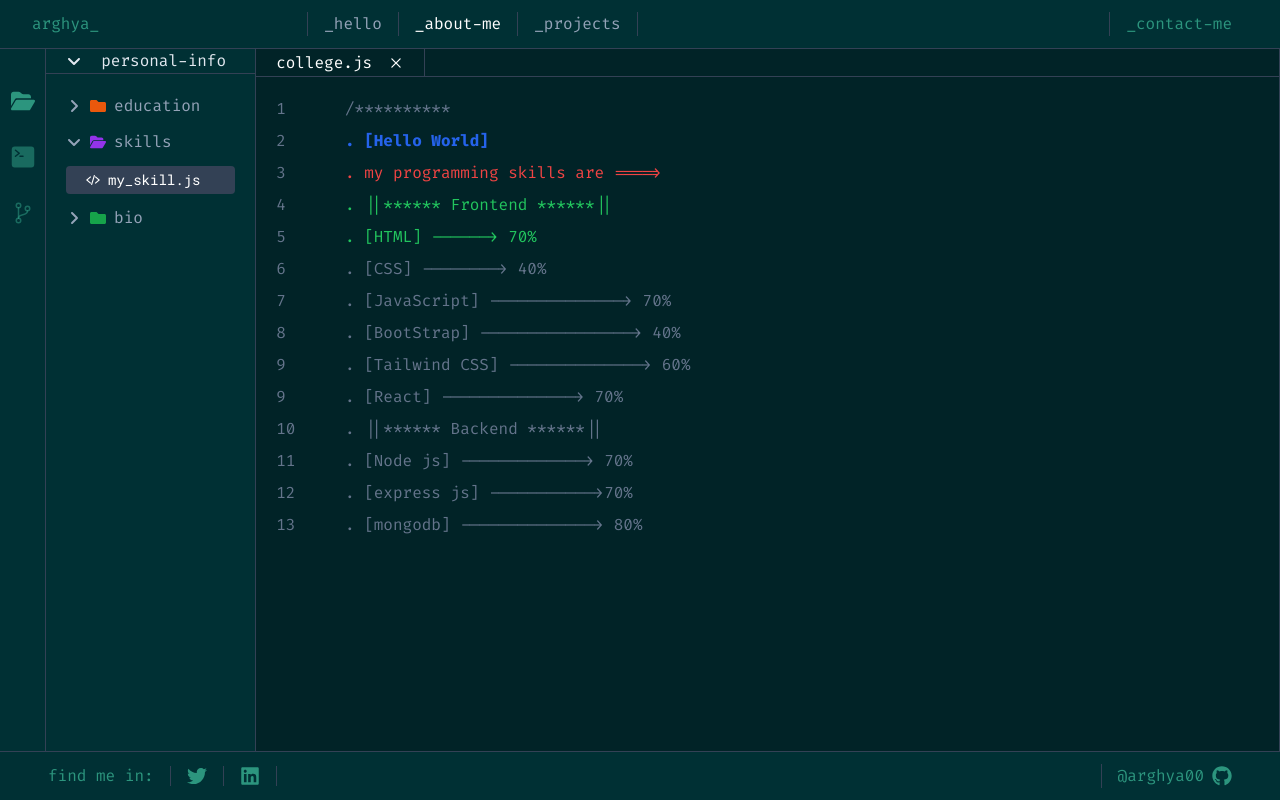
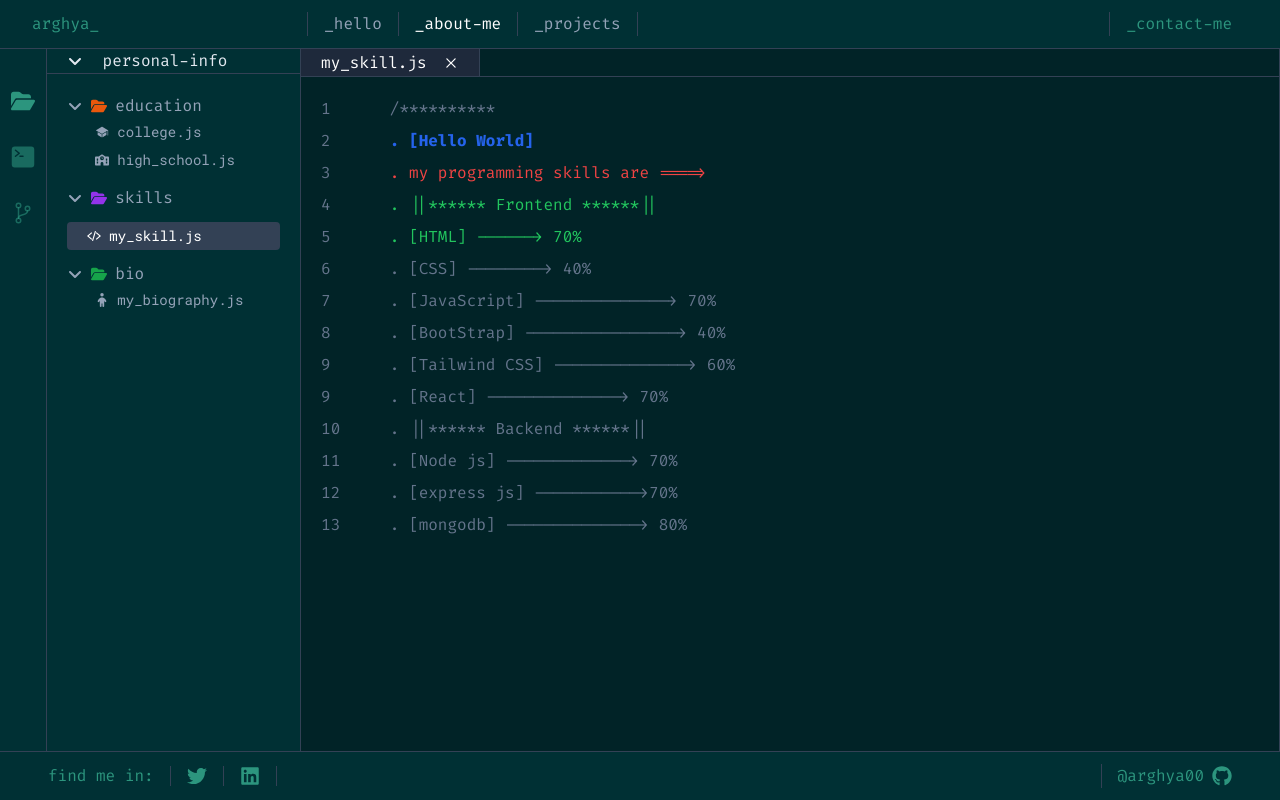
Before and after one commit to arghyadeep00/Portfolio, a React (Vite) app: page /about in a window 1280 px wide. Built offline with nearby package versions, Linux system fonts and the light colour scheme.

Commit message:
refactor: streamline About component logic and enhance folder structure

```diff
--- a/src/pages/About.jsx
+++ b/src/pages/About.jsx
@@ -1,82 +1,116 @@
 import React, { useState } from "react";
-import { BrowserRouter, Route, Routes } from "react-router-dom";
-import { IoTerminal } from "react-icons/io5";
-import { FaAngleDown, FaFolderOpen } from "react-icons/fa6";
-import { IoGitBranchOutline } from "react-icons/io5";
-import { FaFolder } from "react-icons/fa";
-import { FaAngleRight } from "react-icons/fa6";
-import { FaSchool } from "react-icons/fa6";
+import {
+  IoTerminal,
+  IoGitBranchOutline,
+  IoCodeSlashSharp,
+} from "react-icons/io5";
+import {
+  FaAngleDown,
+  FaAngleRight,
+  FaFolderOpen,
+  FaFolder,
+  FaSchool,
+  FaChild,
+} from "react-icons/fa6";
 import { IoIosSchool } from "react-icons/io";
 import { RxCross2 } from "react-icons/rx";
-import { IoCodeSlashSharp } from "react-icons/io5";
-import { FaChild } from "react-icons/fa";
 import College from "../personal_info/College";
 import School from "../personal_info/School";
 import Skill from "../personal_info/Skill";
 import Bio from "../personal_info/Bio";
+
 function About() {
   const [open, setOpen] = useState("block");
-  const [education, setEducation] = useState("hidden");
+  const [education, setEducation] = useState("block");
   const [skill, setSkill] = useState("block");
-  const [bio, setBio] = useState("hidden");
+  const [bio, setBio] = useState("block");
   const [content, setContent] = useState("skill");
+  const [openTabs, setOpenTabs] = useState(["skill"]);
 
   const folderBtnOnClick = () => {
-    open == "block" ? setOpen("hidden") : setOpen("block");
-  };
-  const educationBtnOnClick = () => {
-    education == "hidden" ? setEducation("block") : setEducation("hidden");
-  };
-  const skillBtnOnClick = () => {
-    skill == "hidden" ? setSkill("block") : setSkill("hidden");
-  };
-  const setBioOnClick = () => {
-    bio == "hidden" ? setBio("block") : setBio("hidden");
-  };
-  const handleOnClick = (e) => {
-    setContent(e.target.id);
+    setOpen(open === "block" ? "hidden" : "block");
   };
 
-  const titles = [
-    "college.js",
-    "high_school.js",
-    "my_skill.js",
-    "my_biography.js",
-  ];
+  const educationBtnOnClick = () => {
+    setEducation(education === "hidden" ? "block" : "hidden");
+  };
+
+  const skillBtnOnClick = () => {
+    setSkill(skill === "hidden" ? "block" : "hidden");
+  };
+
+  const setBioOnClick = () => {
+    setBio(bio === "hidden" ? "block" : "hidden");
+  };
+
+  const handleOnClick = (e) => {
+    const id = e.target.id;
+    setContent(id);
+    if (!openTabs.includes(id)) {
+      setOpenTabs((prev) => [...prev, id]);
+    }
+  };
+
+  const handleTabClose = (tab) => {
+    setOpenTabs((prevTabs) => {
+      const newTabs = prevTabs.filter((t) => t !== tab);
+      if (content === tab) {
+        setContent(newTabs.length > 0 ? newTabs[newTabs.length - 1] : "");
+      }
+      return newTabs;
+    });
+  };
+
+  const getTabTitle = (tab) => {
+    switch (tab) {
+      case "college":
+        return "college.js";
+      case "school":
+        return "high_school.js";
+      case "skill":
+        return "my_skill.js";
+      case "bio":
+        return "my_biography.js";
+      default:
+        return "";
+    }
+  };
 
   return (
-    <>
     <div className="h-full bg-mutedGreenBlue font-firaCode">
       <div className="flex h-full">
+        {/* Sidebar Left */}
         <div className="h-full w-1/4 border-r border-slate-700 flex">
-            {/* left folder structure */}
+          {/* Icons column */}
           <div className="h-full w-14 border-r border-slate-700 flex flex-col items-center">
-              <div className="mt-10 flex flex-col text-2xl  gap-8">
+            <div className="mt-10 flex flex-col text-2xl gap-8">
               <FaFolderOpen className="cursor-pointer text-lightGreen" />
               <IoTerminal className="cursor-pointer text-darkGreen" />
               <IoGitBranchOutline className="cursor-pointer text-darkGreen" />
             </div>
           </div>
-            {/* folder section  */}
+
+          {/* Folder structure */}
           <div className="w-full">
             <div
               className="border-b border-slate-700 flex items-center justify-start px-5 text-slate-200 cursor-pointer select-none"
               onClick={folderBtnOnClick}
             >
-                {open == "block" ? <FaAngleDown /> : <FaAngleRight />}&nbsp;
+              {open === "block" ? <FaAngleDown /> : <FaAngleRight />}&nbsp;
               personal-info
             </div>
+
             <div
-                className={`${open} flex flex-col p-5 gap-3  text-slate-400 select-none`}
+              className={`${open} flex flex-col p-5 gap-3 text-slate-400 select-none`}
             >
-                {/* education folder open close */}
-                <div className="education-section">
+              {/* Education */}
+              <div>
                 <span
                   className="flex items-center gap-2 cursor-pointer"
                   onClick={educationBtnOnClick}
                 >
-                    {education == "block" ? <FaAngleDown /> : <FaAngleRight />}
-                    {education == "block" ? (
+                  {education === "block" ? <FaAngleDown /> : <FaAngleRight />}
+                  {education === "block" ? (
                     <FaFolderOpen className="text-orange-600" />
                   ) : (
                     <FaFolder className="text-orange-600" />
@@ -85,37 +119,32 @@ function About() {
                 </span>
                 <span
                   className={`${education} ${
-                      content === "college" && education === "block"
-                        ? "bg-slate-700 text-white rounded-sm"
-                        : ""
+                    content === "college" ? "bg-slate-700 text-white" : ""
                   } px-7 py-1 flex items-center gap-2 text-sm font-robotoMono cursor-pointer hover:bg-slate-700 rounded`}
                   onClick={handleOnClick}
                   id="college"
                 >
-                    <IoIosSchool />
-                    college.js
+                  <IoIosSchool /> college.js
                 </span>
                 <span
                   className={`${education} ${
-                      content === "school" && education === "block"
-                        ? "bg-slate-700 text-white rounded-sm"
-                        : ""
+                    content === "school" ? "bg-slate-700 text-white" : ""
                   } px-7 py-1 flex items-center gap-2 text-sm font-robotoMono cursor-pointer hover:bg-slate-700 rounded`}
                   onClick={handleOnClick}
                   id="school"
                 >
-                    <FaSchool />
-                    high_school.js
+                  <FaSchool /> high_school.js
                 </span>
               </div>
-                {/* skill folder open close */}
-                <div className="skill-section">
+
+              {/* Skills */}
+              <div>
                 <span
                   className="flex items-center gap-2 cursor-pointer"
                   onClick={skillBtnOnClick}
                 >
-                    {skill == "block" ? <FaAngleDown /> : <FaAngleRight />}
-                    {skill == "block" ? (
+                  {skill === "block" ? <FaAngleDown /> : <FaAngleRight />}
+                  {skill === "block" ? (
                     <FaFolderOpen className="text-purple-600" />
                   ) : (
                     <FaFolder className="text-purple-600" />
@@ -124,36 +153,32 @@ function About() {
                 </span>
                 <span
                   className={`${skill} ${
-                      content === "skill" && skill === "block"
-                        ? "bg-slate-700 text-white rounded-sm"
-                        : ""
+                    content === "skill" ? "bg-slate-700 text-white" : ""
                   } px-5 py-1 mt-3 flex items-center gap-2 text-sm font-robotoMono cursor-pointer hover:bg-slate-700 rounded`}
                   onClick={handleOnClick}
                   id="skill"
                 >
-                    <IoCodeSlashSharp />
-                    my_skill.js
+                  <IoCodeSlashSharp /> my_skill.js
                 </span>
               </div>
-                {/* bio folder open close  */}
-                <div className="bio-section">
+
+              {/* Bio */}
+              <div>
                 <span
                   className="flex items-center gap-2 cursor-pointer"
                   onClick={setBioOnClick}
                 >
-                    {bio == "block" ? <FaAngleDown /> : <FaAngleRight />}{" "}
-                    {bio == "block" ? (
+                  {bio === "block" ? <FaAngleDown /> : <FaAngleRight />}
+                  {bio === "block" ? (
                     <FaFolderOpen className="text-green-600" />
                   ) : (
                     <FaFolder className="text-green-600" />
-                    )}{" "}
+                  )}
                   bio
                 </span>
                 <span
                   className={`${bio} ${
-                      content === "bio" && bio === "block"
-                        ? "bg-slate-700 text-white rounded-sm"
-                        : ""
+                    content === "bio" ? "bg-slate-700 text-white" : ""
                   } px-7 py-1 flex items-center gap-2 text-sm font-robotoMono cursor-pointer hover:bg-slate-700 rounded`}
                   onClick={handleOnClick}
                   id="bio"
@@ -164,64 +189,39 @@ function About() {
             </div>
           </div>
         </div>
-          {/* content title bar section  */}
+
+        {/* Main Content Area */}
         <div className="h-full w-full border-r border-slate-700 bg-[#021e20a8] select-none">
+          {/* Top Title Bar */}
           <div className="titlebar border-b border-slate-700 h-7 flex text-slate-400">
-              <span className="flex items-center gap-4 border-r border-slate-700 px-5 cursor-pointer text-white">
-                college.js <RxCross2 />
+            {openTabs.map((tab) => (
+              <span
+                key={tab}
+                className={`flex items-center gap-4 border-r border-slate-700 px-5 cursor-pointer ${
+                  content === tab ? "text-white bg-slate-800" : "text-slate-400"
+                }`}
+                onClick={() => setContent(tab)}
+              >
+                {getTabTitle(tab)}{" "}
+                <RxCross2
+                  className="hover:text-red-500"
+                  onClick={(e) => {
+                    e.stopPropagation();
+                    handleTabClose(tab);
+                  }}
+                />
               </span>
+            ))}
+          </div>
 
-              {/* {content == "college" ? (
-                <span className="flex items-center gap-4 border-r border-slate-700 px-5 cursor-pointer text-white">
-                  college.js <RxCross2 />
-                </span>
-              ) : (
-                ""
-              )} */}
-
-              {/* {content == "school" ? (
-                <span className="flex items-center gap-4 border-r border-slate-700 px-5 cursor-pointer text-white">
-                  high_school.js <RxCross2 />
-                </span>
-              ) : (
-                ""
-              )} */}
-
-              {/* {content == "skill" ? (
-                <span className="flex items-center gap-4 border-r border-slate-700 px-5 cursor-pointer text-white">
-                  my_skills.js <RxCross2 />
-                </span>
-              ) : (
-                ""
-              )} */}
-
-              {/* {content == "bio" ? (
-                <span className="flex items-center gap-4 border-r border-slate-700 px-5 cursor-pointer text-white">
-                  bio.js <RxCross2 />
-                </span>
-              ) : (
-                ""
-              )} */}
-
-              {/* <span className={`flex items-center gap-4 border-r px-5 cursor-pointer `}>
-                college <RxCross2 />
-              </span>
-              <span className="flex items-center gap-4 border-r px-5 cursor-pointer">
-                High-school <RxCross2 />
-              </span>
-              <span className="flex items-center gap-4 border-r px-5 cursor-pointer">
-                my-skills <RxCross2 />
-              </span> */}
-            </div>
-            {/* content preview section  */}
-            {content == "school" ? <School /> : ""}
-            {content == "college" ? <College /> : ""}
-            {content == "skill" ? <Skill /> : ""}
-            {content == "bio" ? <Bio /> : ""}
+          {/* Content Display */}
+          {content === "college" && <College />}
+          {content === "school" && <School />}
+          {content === "skill" && <Skill />}
+          {content === "bio" && <Bio />}
         </div>
       </div>
     </div>
-    </>
   );
 }
 
```
Lines whose indentation alone changed are shown as unchanged.
